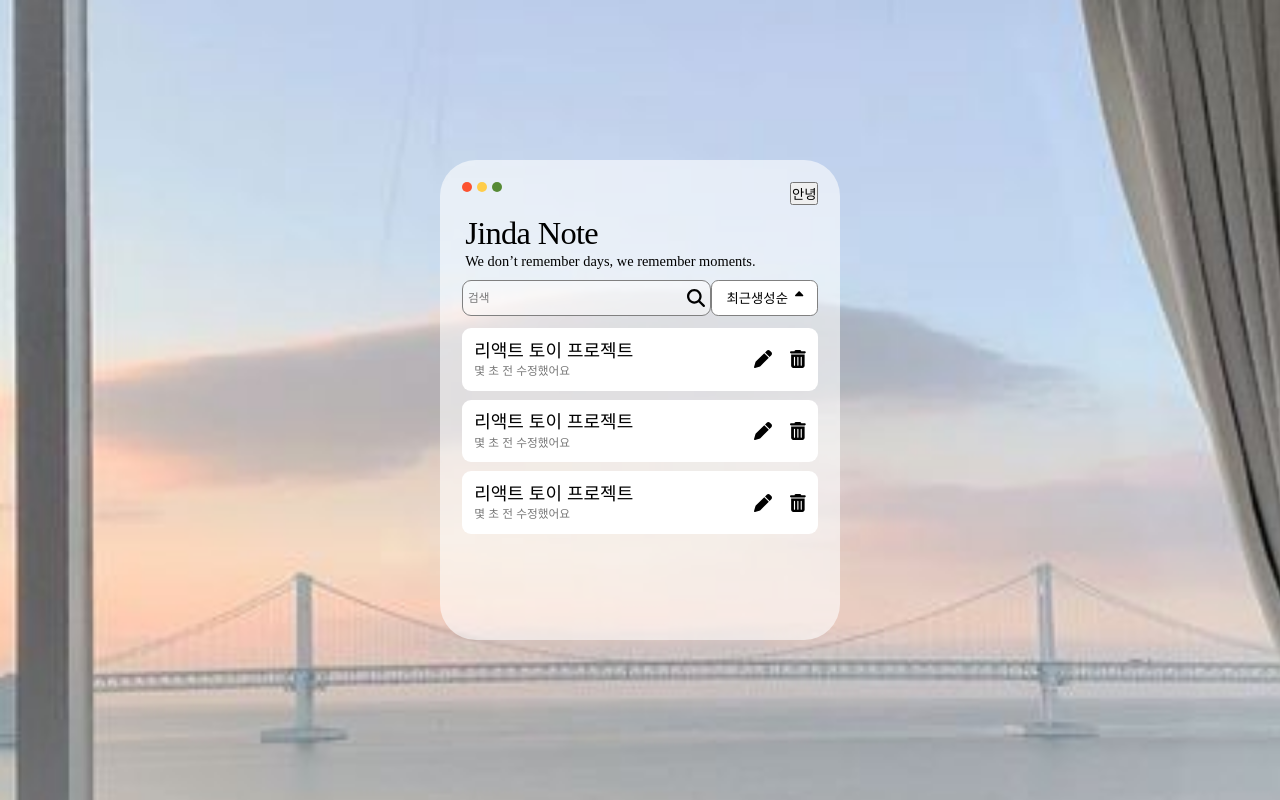
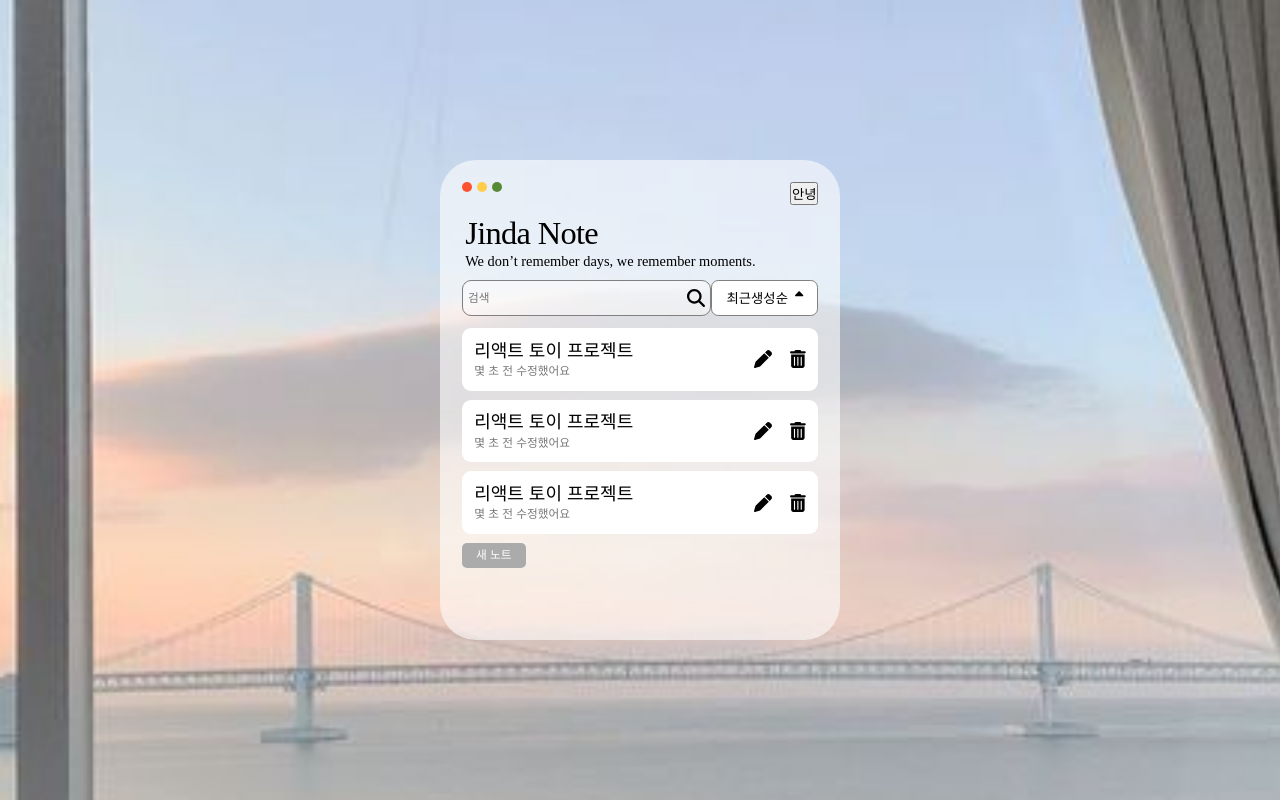
Before and after one commit to namdaeun/Client, a React (Vite) app in the folder note-app/: page / in a window 1280 px wide. Built offline with nearby package versions, Linux system fonts and the light colour scheme; a web font is replaced by a local one.

Commit message:
:sparkles: feat: Button

```diff
--- /dev/null
+++ b/note-app/src/components/Button/Button.style.ts
@@ -0,0 +1,23 @@
+import { css } from "@emotion/react"
+import { themeProps } from "../../context/theme"
+import { Theme } from "../../styles/theme";
+
+export const btnStyle = css`
+  padding: 0.3rem 0.8rem;
+
+  border-radius: 5px;
+  border: none;
+
+  ${Theme.fonts.detail};
+  color: ${Theme.colors.btnTextColor};
+  cursor: pointer;
+`;
+
+export const customStyle = (theme: themeProps) => ({
+  default : css`
+    background-color: ${theme.point1Color};
+  `,
+  secondary: css`
+    background-color: ${theme.point2Color};
+  `
+});
--- /dev/null
+++ b/note-app/src/components/Button/Button.tsx
@@ -0,0 +1,22 @@
+import { useTheme } from "../../context/theme";
+import { btnStyle, customStyle } from "./Button.style";
+
+interface ButtonProps extends React.HTMLAttributes<HTMLDivElement> {
+  variant?: 'default' | 'secondary';
+  handleBtnClick: () => {};
+}
+
+const Button = ({children, variant='default', handleBtnClick}: ButtonProps) => {
+  const {theme} = useTheme()
+  return (
+    <button
+      type='button'
+      css={[btnStyle, customStyle(theme)[variant]]}
+      onClick={handleBtnClick}
+      >
+      {children}
+    </button>
+  );
+};
+
+export default Button;
--- a/note-app/src/context/theme.tsx
+++ b/note-app/src/context/theme.tsx
@@ -4,7 +4,6 @@ export type themeProps = {
   bgColor: string,
   textColor: string,
 
-  btnTextColor: string,
   point1Color: string,
   point2Color: string,
 
@@ -16,7 +15,6 @@ const lightTheme = {
   bgColor: '#FFFFFF',
   textColor: '#000000',
 
-  btnTextColor: '#FFFFFF',
   point1Color: '#AAABAA',
   point2Color: '#E5BEA7',
 
@@ -28,7 +26,6 @@ const darkTheme = {
   bgColor: '#000000',
   textColor: '#FFFFFF',
 
-  btnTextColor: '#FFFFFF',
   point1Color: '#E9A6B0',
   point2Color: '#446DA3',
 
--- a/note-app/src/pages/MainPage/MainPage.tsx
+++ b/note-app/src/pages/MainPage/MainPage.tsx
@@ -1,3 +1,4 @@
+import Button from '../../components/Button/Button';
 import ContentBox from '../../components/ContentBox/ContentBox';
 import DropDown from '../../components/DropDown/DropDown';
 import Title from '../../components/Title/Title';
@@ -18,6 +19,7 @@ const MainPage = () => {
       <MemoList date='몇 초' >리액트 토이 프로젝트</MemoList>
       <MemoList date='몇 초' >리액트 토이 프로젝트</MemoList>
       <MemoList date='몇 초' >리액트 토이 프로젝트</MemoList>
+      <Button>새 노트</Button>
     </>
   );
 };
--- a/note-app/src/styles/theme.ts
+++ b/note-app/src/styles/theme.ts
@@ -3,6 +3,7 @@ import { css } from '@emotion/react';
 const colors = {
   subTextColor: '#787878',
   subText2Color: '#9E9E9E',
+  btnTextColor: '#FFFFFF',
 
   redDot: '#FC5230',
   yellowDot: '#FFCD4A',
```
